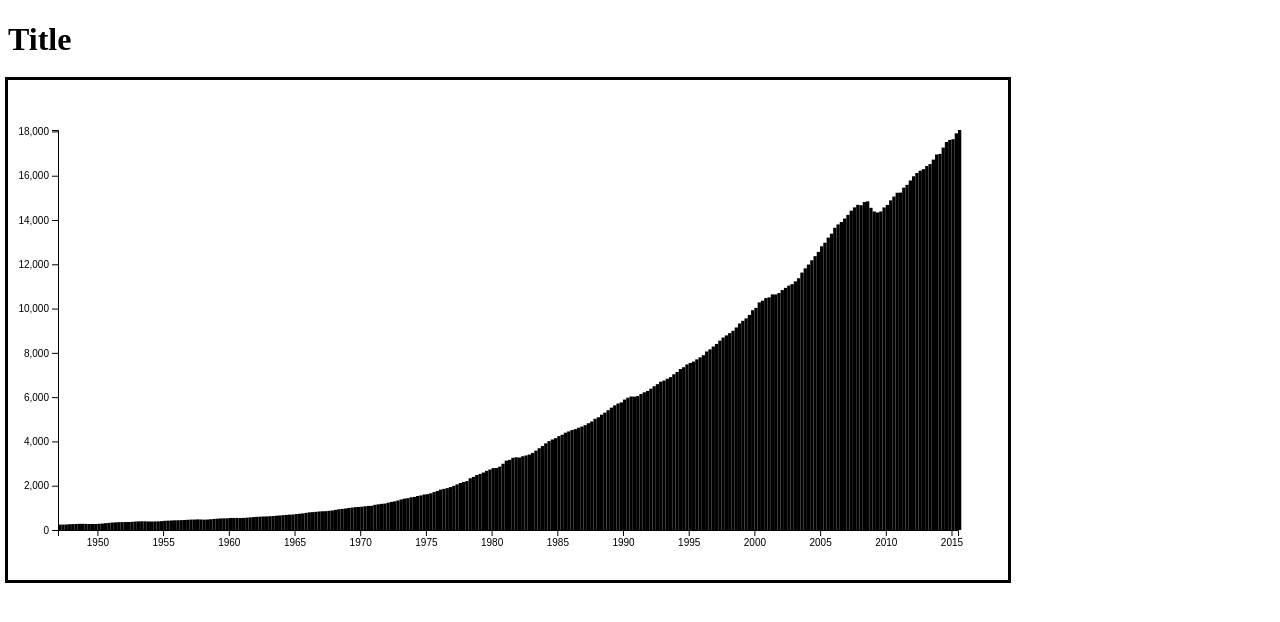
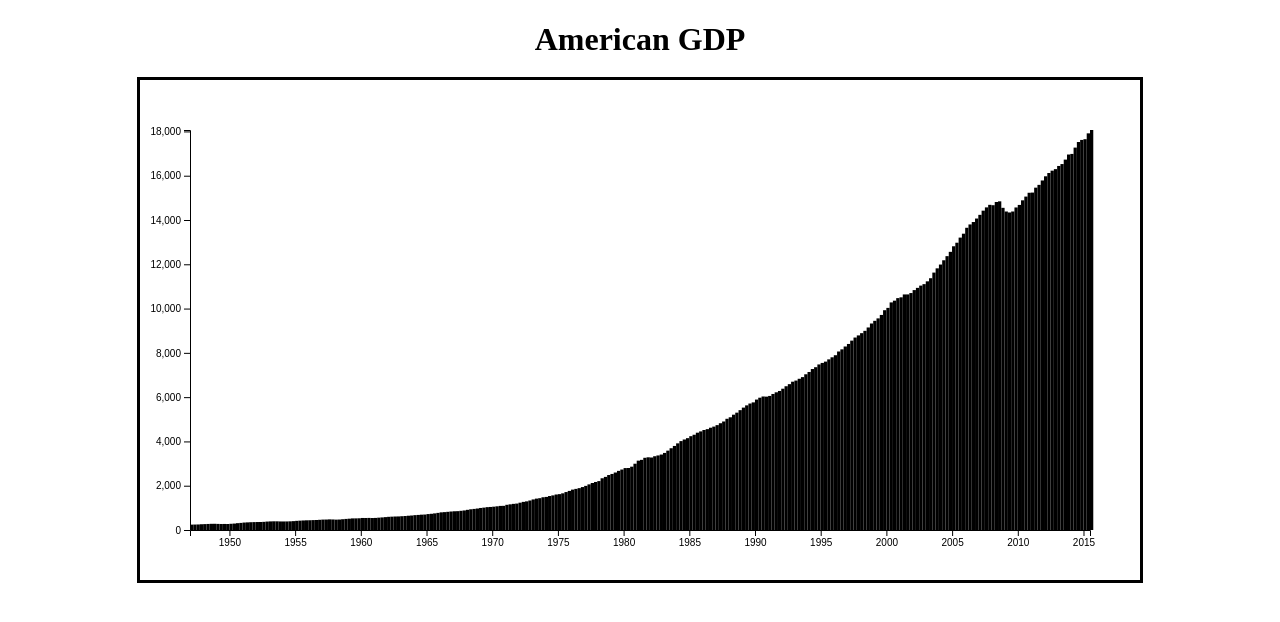
Before and after one commit to Thomas-Ocono/FCC-Bar-Chart, a website: page FCC-Bar-Chart.html in a window 1280 px wide. Drawn offline with nearby package versions, Linux system fonts and the light colour scheme.

Commit message:
All tests pass! had to downgrade version of d3 used

```diff
--- a/FCC-Bar-Chart.html
+++ b/FCC-Bar-Chart.html
@@ -7,9 +7,9 @@
     <title>FCC Bar Chart</title>
   </head>
   <body>
-    <h1 id="title">Title</h1>
+    <h1 id="title">American GDP</h1>
     <script type="module" src="script.js"></script>
-    <script src="https://d3js.org/d3.v6.min.js"></script>
+    <script src="https://d3js.org/d3.v5.min.js"></script>
     <script src="https://cdn.freecodecamp.org/testable-projects-fcc/v1/bundle.js"></script>
   </body>
 </html>
--- a/script.js
+++ b/script.js
@@ -304,6 +304,7 @@ svg
 const svg = d3
   .select("body")
   .append("svg")
+  .attr("class", "graph")
   .attr("width", w)
   .attr("height", h)
   .attr("style", "outline: solid black");
@@ -349,6 +350,16 @@ svg
   .call(yAxis)
   .attr("transform", "translate(" + padding + ", 0)");
 
+let tooltip = d3
+  .select("body")
+  .append("div")
+  .attr("id", "tooltip")
+  .style("visibility", "hidden")
+  .style("width", "auto")
+  .style("height", "auto")
+  .style("text-align", "center")
+  .style("padding-top", "10px");
+
 svg
   .selectAll("rect")
   .data(data)
@@ -360,4 +371,12 @@ svg
   .attr("width", (w - 2 * padding) / data.length)
   .attr("height", (d) => yScale(d[1]))
   .attr("x", (d, i) => xScale(i))
-  .attr("y", (d) => h - padding - yScale(d[1]));
+  .attr("y", (d) => h - padding - yScale(d[1]))
+  .on("mouseover", (d) => {
+    tooltip.transition().style("visibility", "visible");
+    tooltip.text("Date - " + d[0]);
+    document.querySelector("#tooltip").setAttribute("data-date", d[0]);
+  })
+  .on("mouseout", (d) => {
+    tooltip.transition().style("visibility", "hidden");
+  });
--- a/styles.css
+++ b/styles.css
@@ -1,9 +1,10 @@
 .bar:hover {
   fill: aqua;
 }
-#tooltip {
-  visibility: false;
+#title {
+  text-align: center;
 }
-#tooltip:hover {
-  visibility: true;
+.graph {
+  display: block;
+  margin: auto;
 }
```
